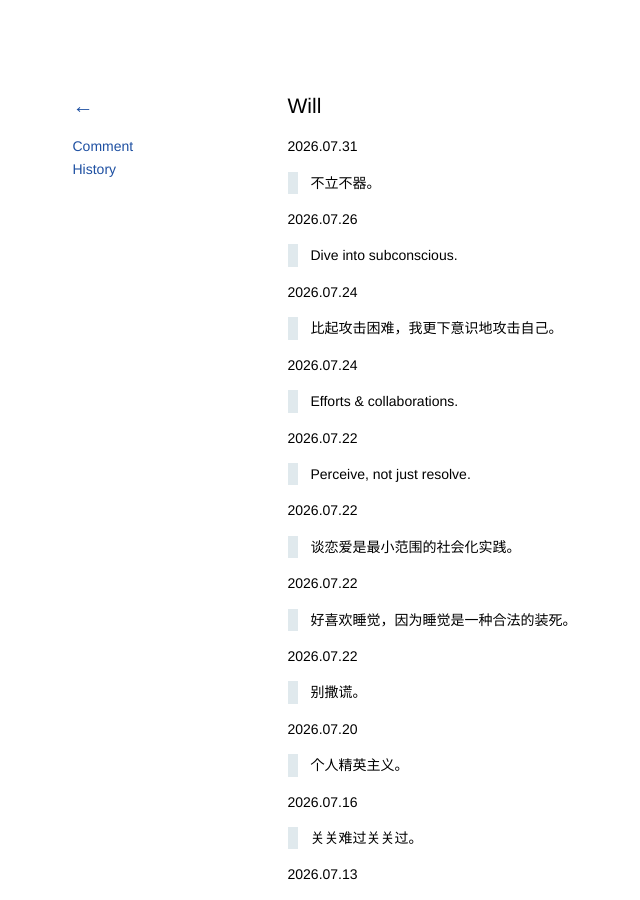
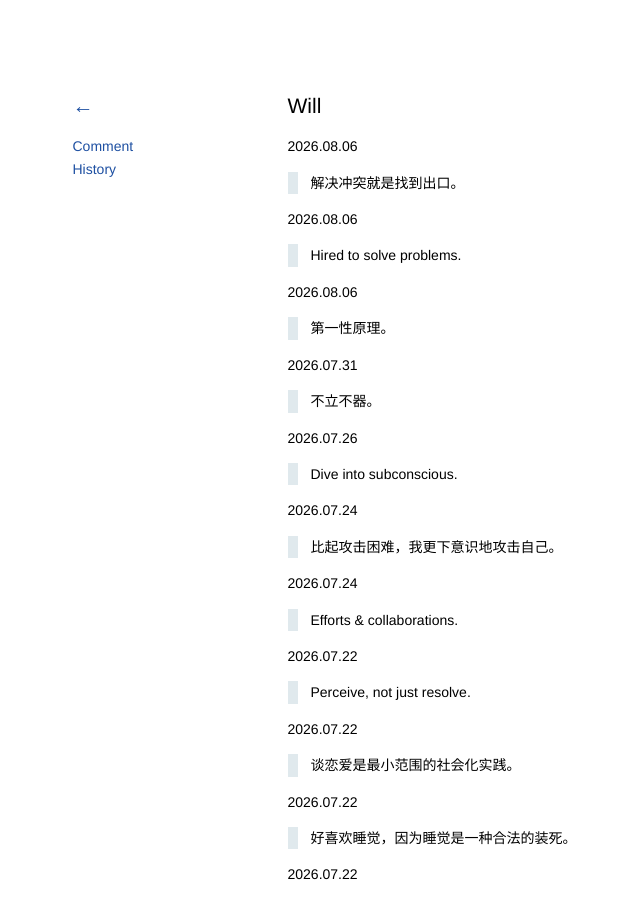
Before and after one commit to kidlj/awei, a Jekyll site: the page built from _wiki/will.md, in a window 1280 px wide and 900 px high. Shown: the whole window, without its empty margins (60-700 px from the left). Built offline with Jekyll 4.4.1, drawn with Linux system fonts in a browser that asks for light colours.

Commit message:
update will

```diff
--- a/_wiki/will.md
+++ b/_wiki/will.md
@@ -1,6 +1,18 @@
 ---
 title: Will
 ---
+
+2026.08.06
+
+> 解决冲突就是找到出口。
+
+2026.08.06
+
+> Hired to solve problems.
+
+2026.08.06
+
+> 第一性原理。
 
 2026.07.31
 
```
